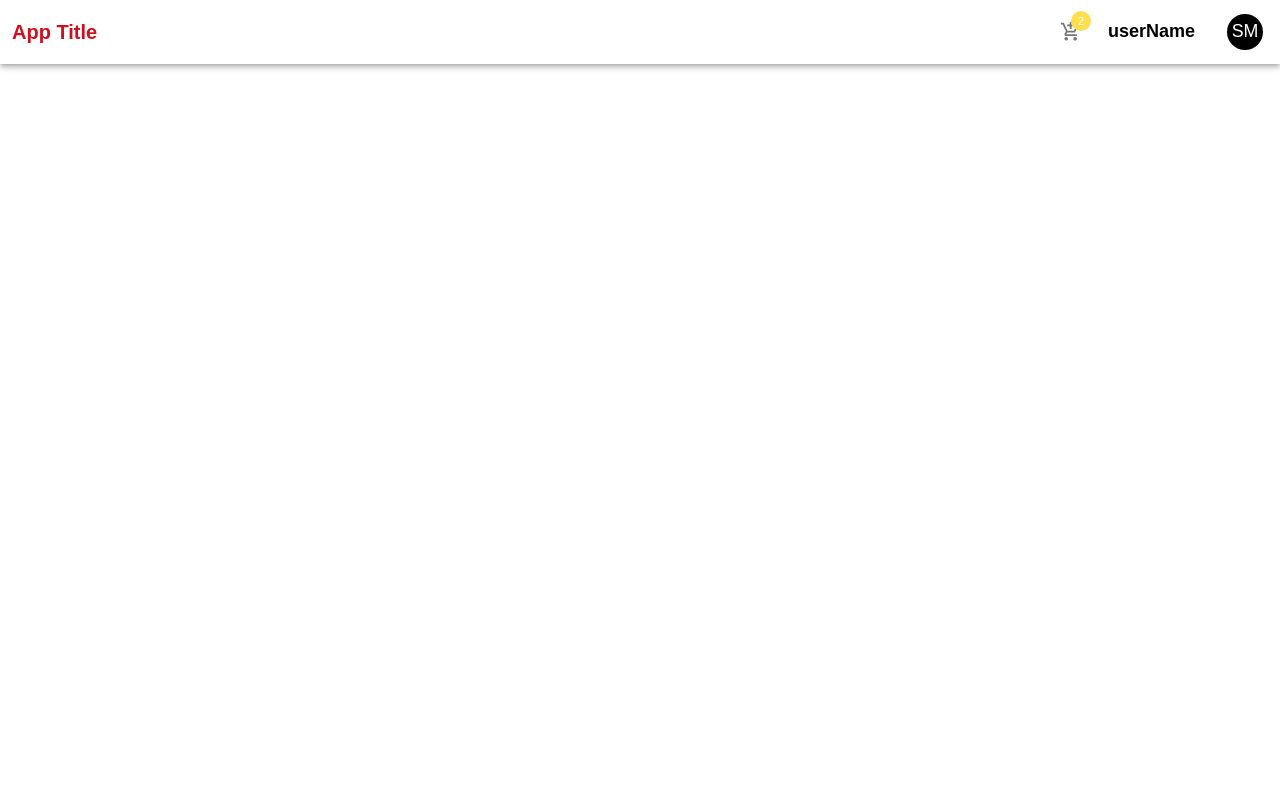
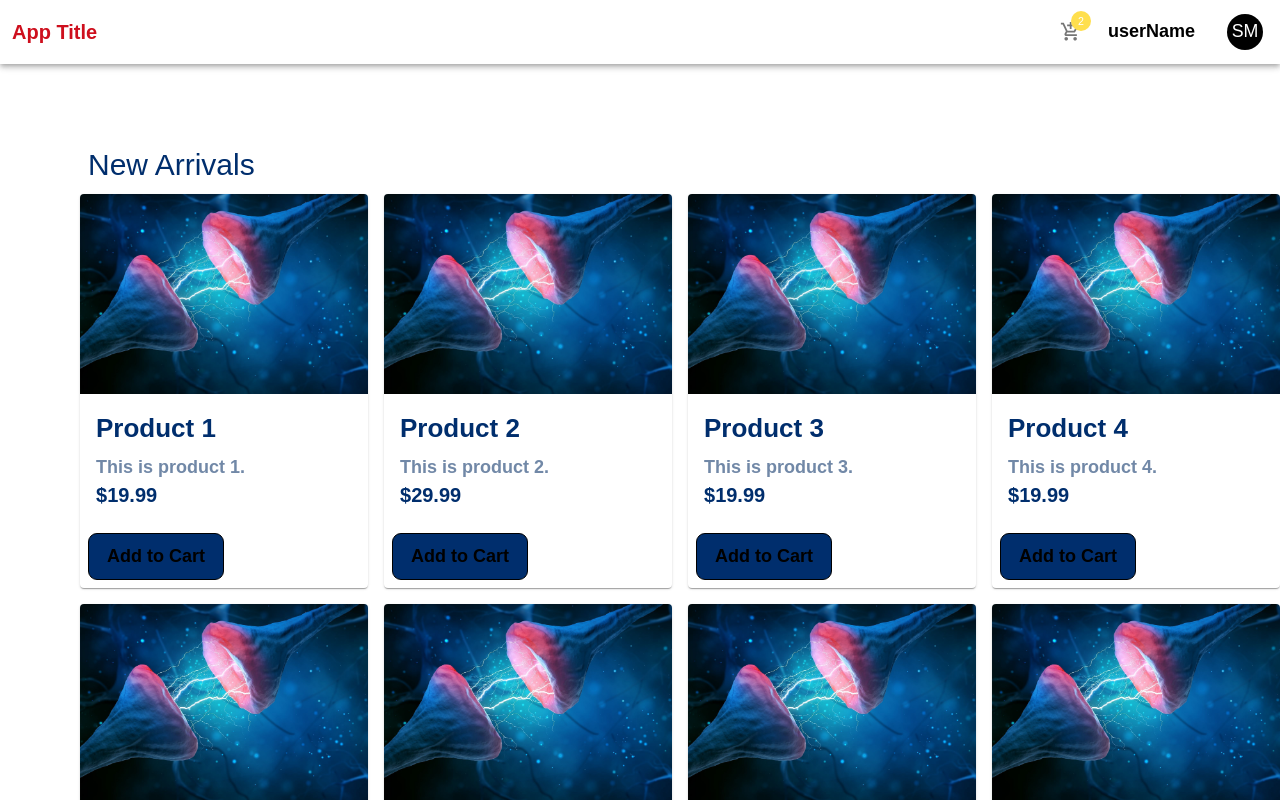
Before and after one commit to seffier/e-commerce-react, a React (Create React App) app: page / in a window 1280 px wide. Shown: the top 800 px of the page. Built offline with nearby package versions, Linux system fonts and the light colour scheme.

Commit message:
featured products page with product cards added

```diff
--- /dev/null
+++ b/src/components/Custom/Cards/ProductCard/index.tsx
@@ -0,0 +1,44 @@
+import React from 'react';
+import { Card, CardMedia, CardContent, CardActions, Typography } from '@mui/material';
+import {FeaturedProductsDto} from "../../../../pages/Main/Products/Dto/featuredProducts.dto";
+import CustomButton from "../../Buttons";
+
+interface IProductCard {
+    product: FeaturedProductsDto
+}
+
+const ProductCard = (props: IProductCard) => {
+    return (
+        <Card sx={{ maxWidth: 345 }}>
+            <CardMedia
+                component="img"
+                height="200"
+                image={props.product.imageUrl}
+                alt={props.product.name}
+            />
+            <CardContent>
+                <Typography gutterBottom variant="h5" component="div">
+                    {props.product.name}
+                </Typography>
+                <Typography variant="body2" color="text.secondary">
+                    {props.product.description}
+                </Typography>
+                <Typography variant="h6" color="text.primary">
+                    ${props.product.price}
+                </Typography>
+            </CardContent>
+            <CardActions>
+                <CustomButton.GeneralButton
+                    xs={6}
+                    buttonProps={{
+                        type: 'submit'
+                    }}
+                >
+                    Add to Cart
+                </CustomButton.GeneralButton>
+            </CardActions>
+        </Card>
+    );
+};
+
+export default ProductCard;
--- a/src/components/Custom/Layouts/Main/Layout/index.tsx
+++ b/src/components/Custom/Layouts/Main/Layout/index.tsx
@@ -1,7 +1,8 @@
 import React, {JSX} from "react";
-import {Container, Stack, ThemeProvider} from "@mui/material";
+import {Box, Container, Stack, ThemeProvider} from "@mui/material";
 import {mainTheme} from "../../../../../theme/main";
 import {Navbar} from "./navbar";
+
 
 interface IProps {
     children?: React.ReactNode
@@ -14,6 +15,9 @@ const MainLayout: React.FC<IProps> = (props): JSX.Element => {
                 <Stack direction={'row'}>
                     <Navbar />
                 </Stack>
+                <Box component='main' sx={{ flexGrow: 1, p: 0, marginLeft: 20, marginTop: 20 }}>
+                    {props.children}
+                </Box>
             </Container>
         </ThemeProvider>
     )
--- a/src/pages/Authentication/Login/View/index.tsx
+++ b/src/pages/Authentication/Login/View/index.tsx
@@ -54,7 +54,7 @@ const LoginView =(props: ILoginView): JSX.Element => {
                         type: 'submit'
                     }}
                 >
-                    Submit
+                    Login
                 </CustomButton.GeneralButton>
             </Stack>
 
--- /dev/null
+++ b/src/pages/Main/Products/View/index.tsx
@@ -0,0 +1,37 @@
+import React from 'react';
+import Grid from '@mui/material/Grid';
+import ProductCard from "../../../../components/Custom/Cards/ProductCard";
+import {IProductsView} from "../ViewModel";
+import test1 from '../../../../assets/images/test1.jpg'
+import {Typography} from "@mui/material";
+
+const products = [
+    // Example product data
+    { id: 1, name: 'Product 1', imageUrl: test1, price: 19.99, description: 'This is product 1.' },
+    { id: 2, name: 'Product 2', imageUrl: test1, price: 29.99, description: 'This is product 2.' },
+    { id: 3, name: 'Product 3', imageUrl: test1, price: 19.99, description: 'This is product 3.' },
+    { id: 4, name: 'Product 4', imageUrl: test1, price: 19.99, description: 'This is product 4.' },
+    { id: 5, name: 'Product 5', imageUrl: test1, price: 19.99, description: 'This is product 5.' },
+    { id: 6, name: 'Product 6', imageUrl: test1, price: 19.99, description: 'This is product 6.' },
+    { id: 7, name: 'Product 7', imageUrl: test1, price: 19.99, description: 'This is product 7.' },
+    { id: 8, name: 'Product 8', imageUrl: test1, price: 19.99, description: 'This is product 8.' }
+    // Add more products as needed
+]
+const ProductsView = (props: IProductsView) => {
+    return (
+        <div>
+            <Typography variant="h4" component="h2" sx={{ margin: 2 }}>
+                New Arrivals
+            </Typography>
+            <Grid container spacing={4}>
+                {products.map((product) => (
+                    <Grid item key={product.id} xs={12} sm={6} md={4} lg={3}>
+                        <ProductCard product={product} />
+                    </Grid>
+                ))}
+            </Grid>
+        </div>
+    )
+}
+
+export default ProductsView
--- /dev/null
+++ b/src/pages/Main/Products/ViewModel/index.ts
@@ -0,0 +1,6 @@
+import {FormikProps} from "formik";
+import {AddToCartRequestDto} from "../Dto/featuredProducts.dto";
+
+export interface IProductsView {
+    formik: FormikProps<AddToCartRequestDto>
+}
--- /dev/null
+++ b/src/pages/Main/Products/index.tsx
@@ -0,0 +1,22 @@
+import React, {JSX} from "react";
+import ProductsView from "./View";
+import {useFormik} from "formik";
+
+const Products: React.FC = (): JSX.Element => {
+    console.log('hello products')
+    const formik = useFormik({
+        initialValues: {
+            id: 1
+        },
+        onSubmit: async (values): Promise<void> => {
+            console.log(values)
+        }
+    })
+    return (
+        <>
+            <ProductsView formik={formik}/>
+        </>
+    )
+}
+
+export default Products
--- a/src/routes/index.tsx
+++ b/src/routes/index.tsx
@@ -6,6 +6,7 @@ import { LinearProgress } from '@mui/material'
 const AuthenticationLayout = React.lazy(async () => await import('../components/Custom/Layouts/Authentication/Layout'))
 const Login = React.lazy(async () => await import('../pages/Authentication/Login'))
 const MainLayout = React.lazy(async () => await import('../components/Custom/Layouts/Main/Layout'))
+const Products = React.lazy(async () => await import('../pages/Main/Products'))
 
 const getPath = (path: string): string => path
 
@@ -18,7 +19,8 @@ const routeAuth = [
 
 const routeNoAuth = [
     {
-        path: getPath(ROUTES.INDEX.PATH)
+        path: getPath(ROUTES.INDEX.PATH),
+        Component: <Products />
     }
 ]
 
@@ -34,8 +36,10 @@ const AppRoutes: React.FC = (): JSX.Element => {
                                                              </AuthenticationLayout>} />)
                     }
                     {
-                        routeNoAuth.map((route, key) => <Route key={key} path={route.path} element={<MainLayout>
-                        </MainLayout>} />)
+                        routeNoAuth.map((route, key) => <Route key={key} path={route.path}
+                                                               element={<MainLayout>
+                                                                   {route.Component}
+                                                               </MainLayout>} />)
                     }
 
                 </Routes>
```
Also changed, not shown: src/pages/Main/Products/Dto/featuredProducts.dto.ts (added, +11 -0 lines), src/assets/images/test1.jpg (added).
